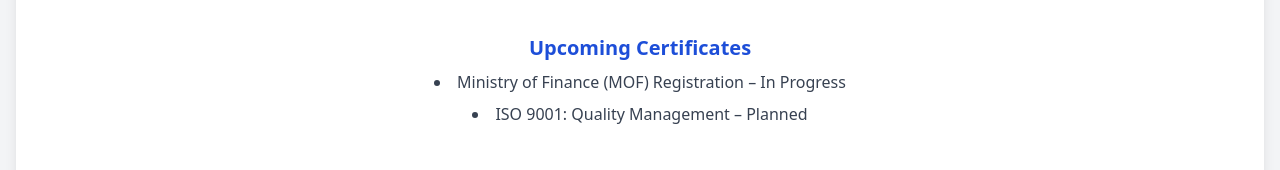
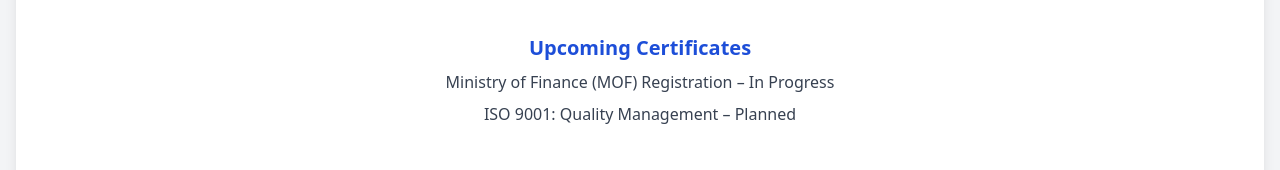
Before and after one commit to ahmadsa08/asavision-website, a plain HTML site: page certificates.html in a window 1280 px wide. Shown: the part 1627-1797 px from the top of the page. Drawn offline with nearby package versions, Linux system fonts and the light colour scheme.

Commit message:
Update certificates.html

```diff
--- a/certificates.html
+++ b/certificates.html
@@ -97,11 +97,12 @@
         <!-- Optional: Upcoming Certificates -->
         <div class="mt-12 text-center">
           <h3 class="text-xl font-semibold text-blue-700 mb-2">Upcoming Certificates</h3>
-          <ul class="list-disc list-inside text-gray-700 space-y-2">
-            <li>Ministry of Finance (MOF) Registration – In Progress</li>
-            <li>ISO 9001: Quality Management – Planned</li>
-          </ul>
-        </div>
+           <ul class="list-none text-gray-700 space-y-2">
+          <li>Ministry of Finance (MOF) Registration – In Progress</li>
+         <li>ISO 9001: Quality Management – Planned</li>
+        </ul>
+       </div>
+
 
         <p class="text-center italic text-gray-600 mt-10">
           "Committed to compliance and growth."
```
